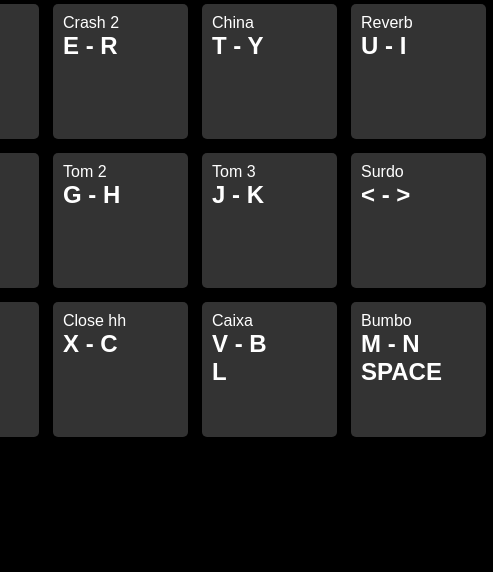
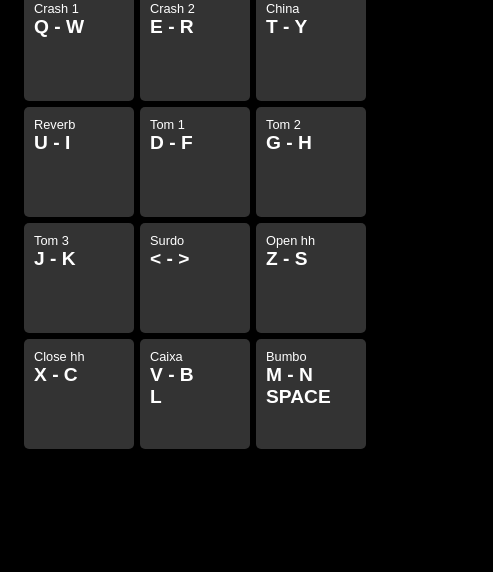
Before and after one commit to HerbertDuarte/Herbert-Drum, a plain HTML site: page index.html in a window 390 px wide. Shown: the part 272-844 px from the top of the page, 493 px wide, since content can reach past the window. Drawn offline with Linux system fonts and the light colour scheme.

Commit message:
media query

```diff
--- a/index.html
+++ b/index.html
@@ -15,16 +15,12 @@
     <div onclick="playSound(this.classList[0])" id="crash" class="e pad">Crash 2<h2>E - R</h2></div>
     <div onclick="playSound(this.classList[0])" id="china" class="t pad">China<h2>T - Y</h2></div>
     <div onclick="playSound(this.classList[0])" id="reverb" class="u pad">Reverb<h2>U - I</h2></div>
-  </section>
 
-  <section>
     <div onclick="playSound(this.classList[0])" id="tom1" class="d pad">Tom 1<h2>D - F</h2></div>
     <div onclick="playSound(this.classList[0])" id="tom2" class="g pad">Tom 2<h2>G - H</h2></div>
     <div onclick="playSound(this.classList[0])" id="tom3" class="j pad">Tom 3<h2>J - K</h2></div>
     <div onclick="playSound(this.classList[0])" id="surdo" class="p pad">Surdo<h2>< - ></h2></div>
-  </section>
 
-  <section>
     <div onclick="playSound(this.classList[0])" id="openhh" class="z pad">Open hh<h2>Z - S</h2></div>
     <div onclick="playSound(this.classList[0])" id="closehh" class="x pad">Close hh<h2>X - C</h2></div>
     <div onclick="playSound(this.classList[0])" id="caixa" class="v pad">Caixa<h2>V - B</h2><h2>L</h2></div>
--- a/style.css
+++ b/style.css
@@ -31,5 +31,30 @@ h1{
 }
 
 section{
-  display: flex;
+  display: inline-flex;
+  justify-content: center;
+
+  flex-wrap:  wrap;
+  max-width: 600px;
 }
+
+@media (max-width:450px) {
+  .pad{
+    width: 120px;
+    height: 120px;
+    font-size: 0.8em;
+  }
+}
+@media (max-width:410px) {
+  .pad{
+    width: 110px;
+    height: 110px;
+    margin:3px;
+  }
+}
+@media (max-width:360px) {
+  .pad{
+    width: 100px;
+    height: 100px;
+  }
+}
```
